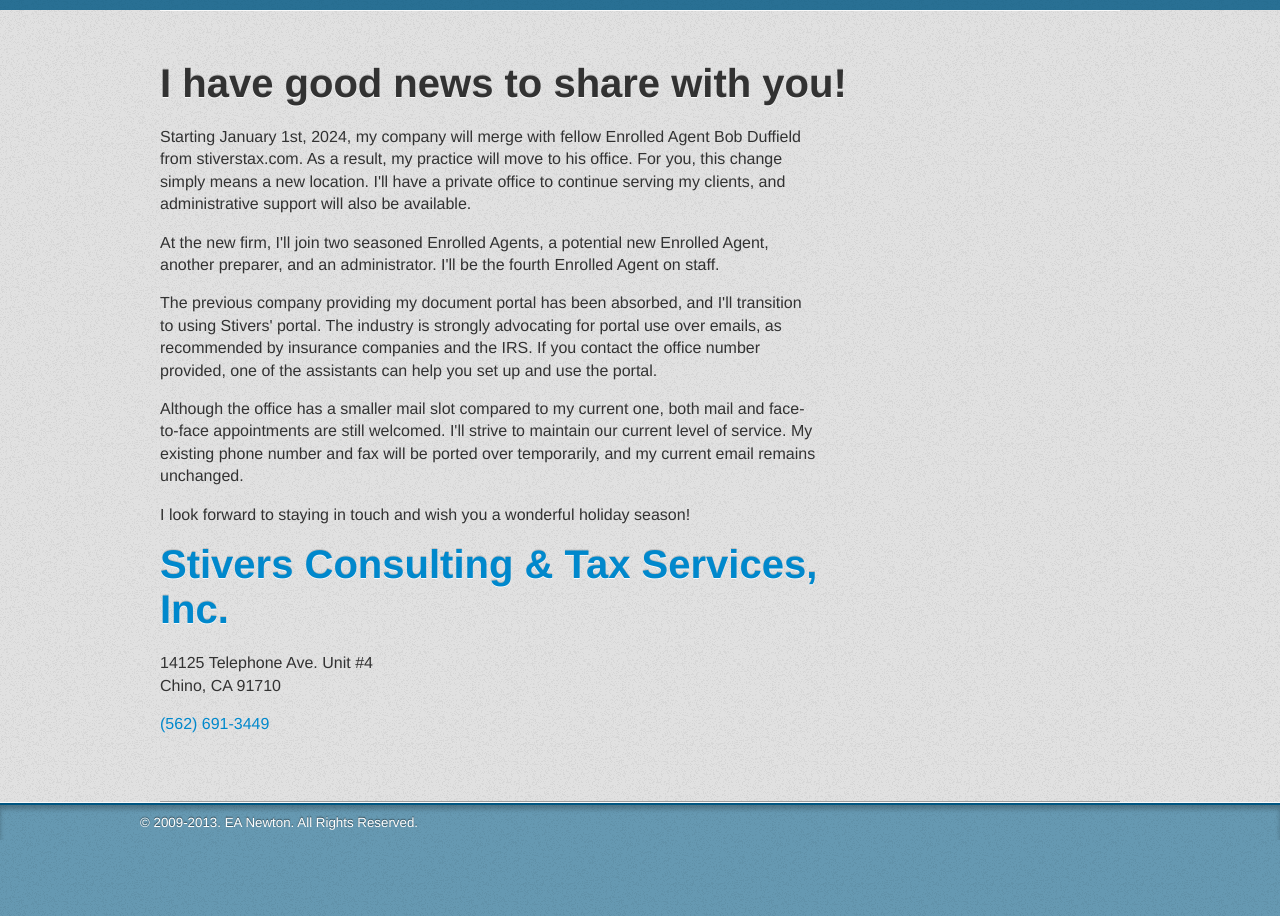
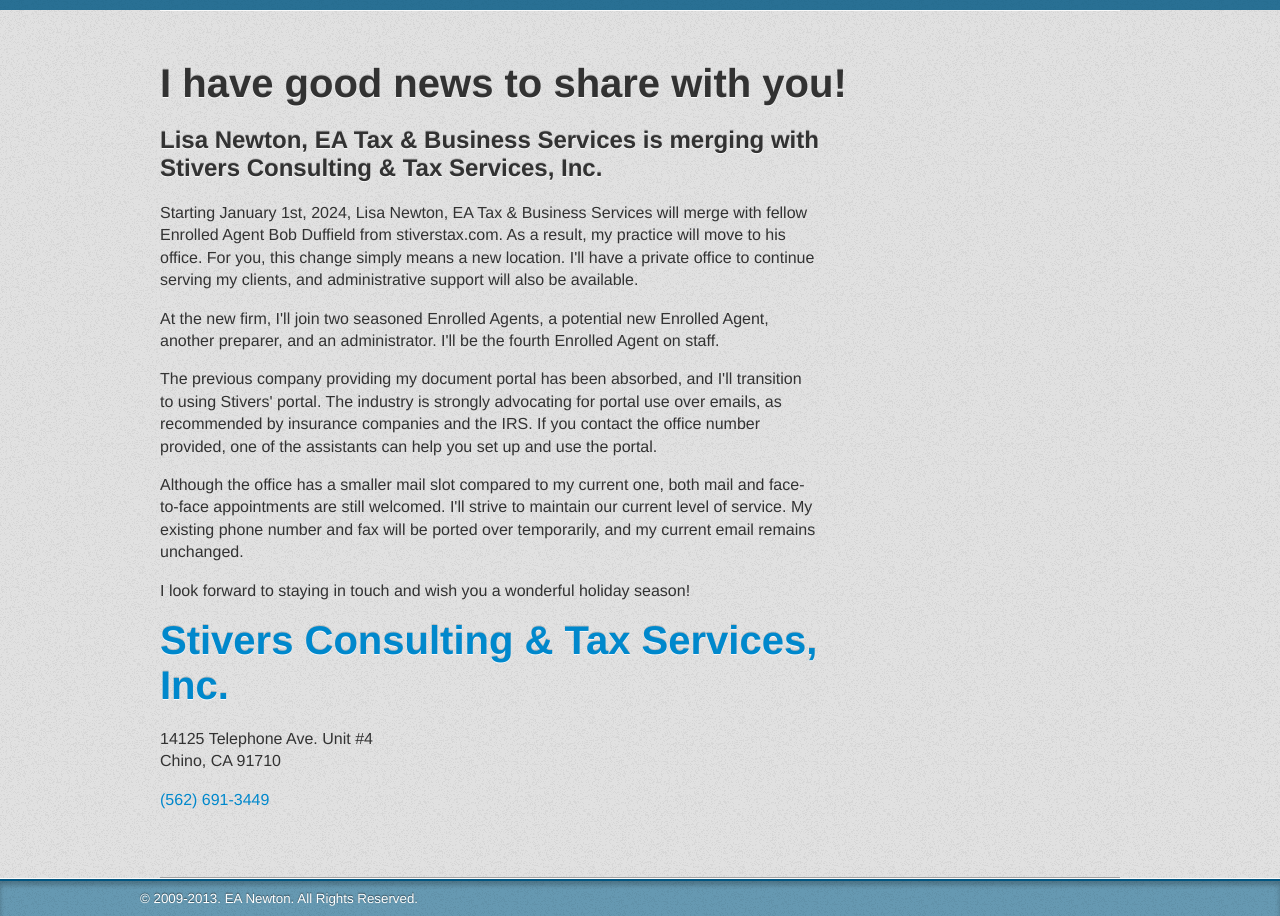
Before and after one commit to iamnewton/eanewton.com, a Jekyll site: the page built from index.html, in a window 1280 px wide. Built offline with Jekyll 4.4.1, drawn with Linux system fonts in a browser that asks for light colours.

Commit message:
Add company name back in

```diff
--- a/index.html
+++ b/index.html
@@ -7,7 +7,9 @@ notification_enabled: false
 	<div class="welcome">
 		<h1>I have good news to share with you!</h1>
 
-		<p>Starting January 1st, 2024, my company will merge with fellow Enrolled Agent Bob Duffield from stiverstax.com. As a result, my practice will move to his office. For you, this change simply means a new location. I'll have a private office to continue serving my clients, and administrative support will also be available.</p>
+		<h2>Lisa Newton, EA Tax & Business Services is merging with Stivers Consulting & Tax Services, Inc.</h2>
+
+		<p>Starting January 1st, 2024, Lisa Newton, EA Tax & Business Services will merge with fellow Enrolled Agent Bob Duffield from stiverstax.com. As a result, my practice will move to his office. For you, this change simply means a new location. I'll have a private office to continue serving my clients, and administrative support will also be available.</p>
 
 		<p>At the new firm, I'll join two seasoned Enrolled Agents, a potential new Enrolled Agent, another preparer, and an administrator. I'll be the fourth Enrolled Agent on staff.</p>
 
```
